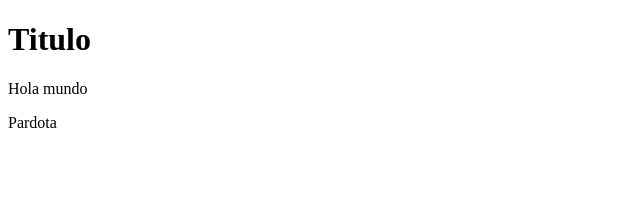
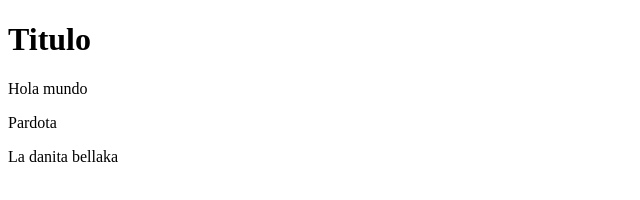
Before and after one commit to Seabird15/Pruebita, a website: page src/index.html in a window 1280 px wide. Shown: the whole page, without its empty margins (0-640 px from the left). Drawn offline with Linux system fonts and the light colour scheme.

Commit message:
Se agrego linea de la bellakita

```diff
--- a/src/index.html
+++ b/src/index.html
@@ -12,6 +12,7 @@
     <h1>Titulo</h1>
     <p>Hola mundo</p>
     <p>Pardota</p>
+    <p>La danita bellaka</p>
 </body>
 
 </html>
--- a/src/main.js
+++ b/src/main.js
@@ -0,0 +1 @@
+console.log("hola mundo")
```
